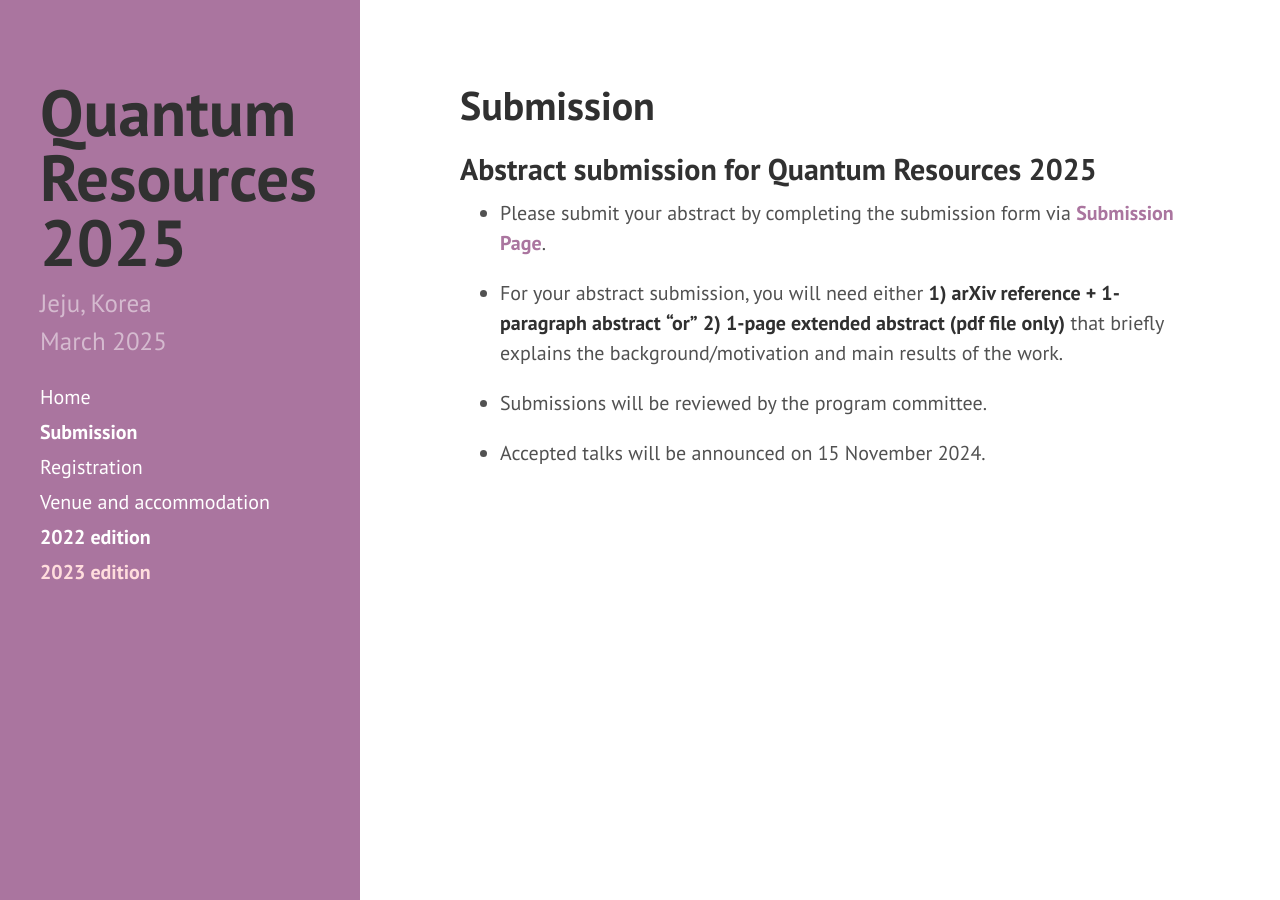
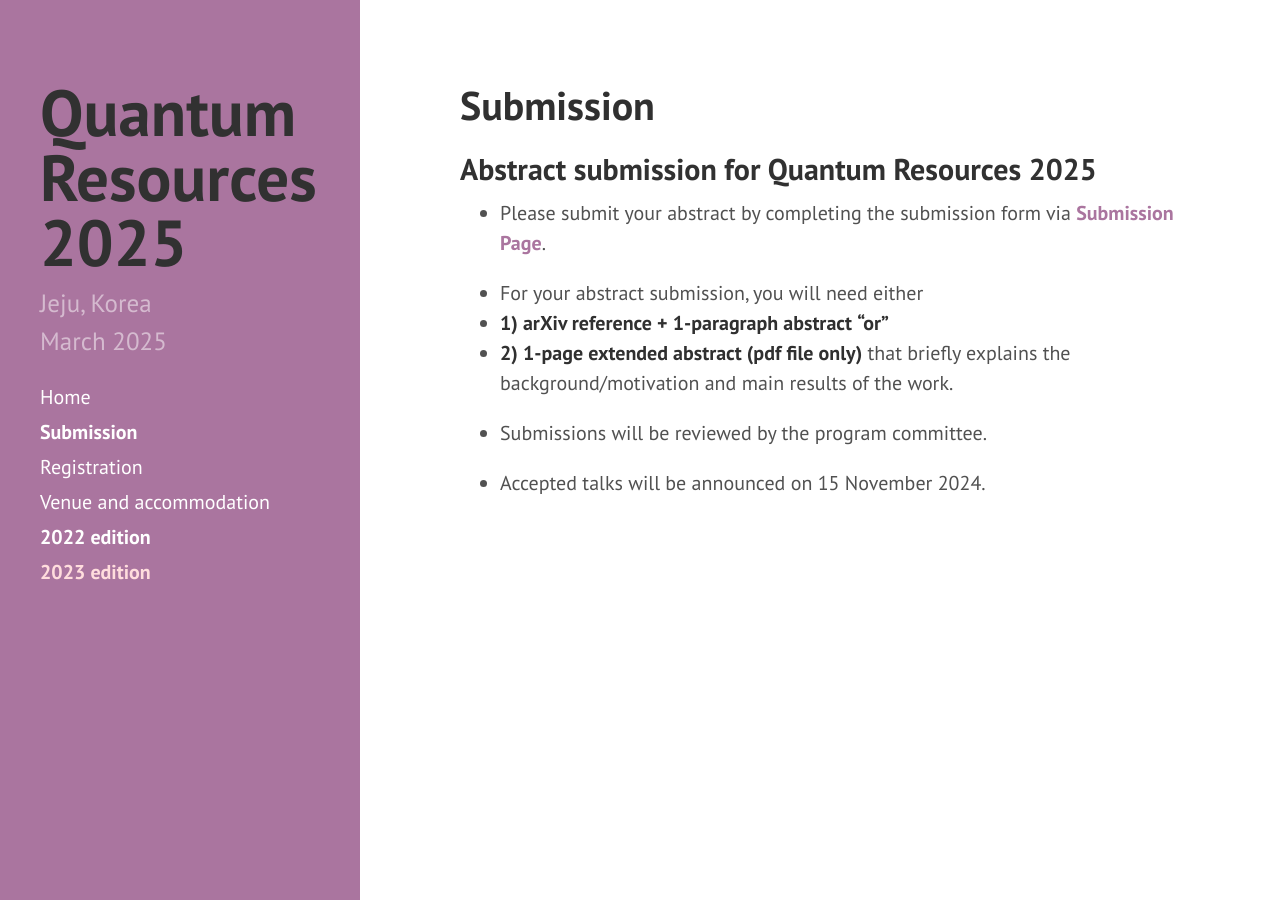
Before and after one commit to yeon-lee/yeon-lee.github.io, a Jekyll site: the page built from submission.md, in a window 1280 px wide. Built offline with Jekyll 4.4.1, drawn with Linux system fonts in a browser that asks for light colours; nearby versions of some CDN libraries.

```diff
--- a/submission.md
+++ b/submission.md
@@ -8,7 +8,10 @@ order: 3
 
 * Please submit your abstract by completing the submission form via <a href="https://forms.gle/U573dXqnVY5tpC9F9">**Submission Page**</a>.
 
-* For your abstract submission, you will need either **1) arXiv reference + 1-paragraph abstract** **"or"** **2) 1-page extended abstract (pdf file only)** that briefly explains the background/motivation and main results of the work.
+* For your abstract submission, you will need either
+* **1) arXiv reference + 1-paragraph abstract**
+  **"or"**
+* **2) 1-page extended abstract (pdf file only)** that briefly explains the background/motivation and main results of the work.
 
 * Submissions will be reviewed by the program committee.
 
```
